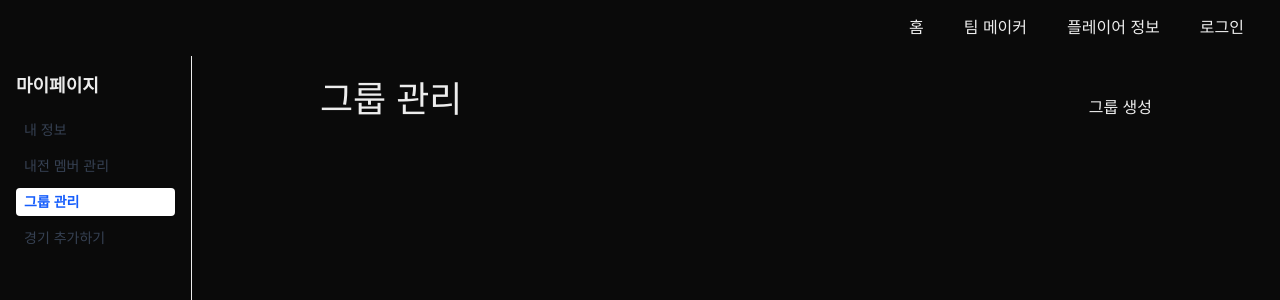
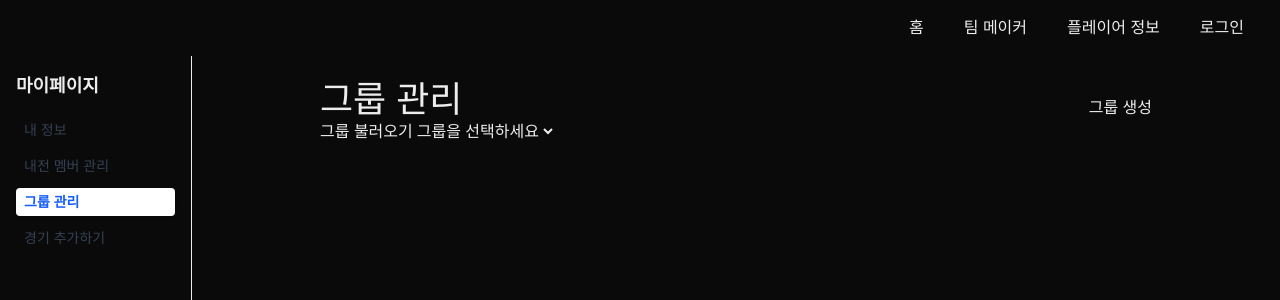
Before and after one commit to asdfqaz74/team-maker-ts, a Next.js app: page /mypage/group in a window 1280 px wide. Shown: the top 300 px of the page. Built offline with nearby package versions, Linux system fonts and the light colour scheme.

Commit message:
그룹 목록 가져오기 기능 추가 및 그룹 리스트 컴포넌트 구현

```diff
--- a/app/api/me/group/route.js
+++ b/app/api/me/group/route.js
@@ -50,3 +50,40 @@ export async function POST(request) {
     );
   }
 }
+
+export async function GET(request) {
+  await connectDB();
+
+  const authHeader = request.headers.get("authorization");
+  const token = authHeader?.split(" ")[1];
+
+  if (!token) {
+    return Response.json({ error: "토큰이 없습니다." }, { status: 401 });
+  }
+
+  try {
+    const decoded = jwt.verify(token, process.env.JWT_SECRET);
+    const userId = decoded.userId;
+
+    const member = await Member.findOne({ userId });
+    if (!member) {
+      return Response.json(
+        { error: "사용자를 찾을 수 없습니다." },
+        { status: 404 }
+      );
+    }
+
+    const memberId = member._id;
+
+    const groups = await Group.find({ createdBy: memberId });
+    console.log("groups: ", groups);
+
+    return Response.json({ groups }, { status: 200 });
+  } catch (error) {
+    console.error("그룹 조회 중 오류: ", error);
+    return Response.json(
+      { error: "그룹 조회 중 오류가 발생했습니다." },
+      { status: 500 }
+    );
+  }
+}
--- a/app/mypage/group/GroupList.js
+++ b/app/mypage/group/GroupList.js
@@ -1 +1,47 @@
-export default function GroupList() {}
+"use client";
+
+import { useState, useEffect } from "react";
+
+export default function GroupList() {
+  const [groups, setGroups] = useState([]);
+
+  useEffect(() => {
+    const fetchGroups = async () => {
+      const token = sessionStorage.getItem("token");
+
+      if (!token) {
+        alert("로그인이 필요합니다.");
+        return;
+      }
+
+      const response = await fetch("/api/me/group", {
+        method: "GET",
+        headers: {
+          "Content-Type": "application/json",
+          Authorization: `Bearer ${token}`,
+        },
+      });
+
+      if (response.ok) {
+        const data = await response.json();
+        setGroups(data.groups);
+      }
+    };
+
+    fetchGroups();
+  }, []);
+
+  return (
+    <div>
+      <span>그룹 불러오기</span>
+      <select name="group" id="group-select">
+        <option value="">그룹을 선택하세요</option>
+        {groups.map((group) => (
+          <option key={group._id} value={group._id}>
+            {group.name}
+          </option>
+        ))}
+      </select>
+    </div>
+  );
+}
--- a/app/mypage/group/page.js
+++ b/app/mypage/group/page.js
@@ -1,6 +1,7 @@
 "use client";
 
 import { useState } from "react";
+import GroupList from "./GroupList";
 
 export default function GroupPage() {
   const [buttonClicked, setButtonClicked] = useState(false);
@@ -65,6 +66,7 @@ export default function GroupPage() {
           </button>
         </div>
       )}
+      <GroupList />
     </>
   );
 }
--- /dev/null
+++ b/store/group.js
@@ -0,0 +1,3 @@
+import { atom } from "jotai";
+
+export const groupListAtom = atom([]);
```
